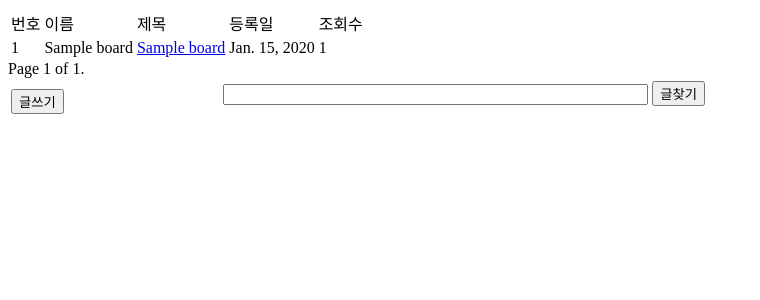
After one commit to touch8move/simpleboard, a Django app: page /board/ in a window 1280 px wide. The commit adds this page. Shown: the top 300 px of the page, without its empty margins (0-760 px from the left). Run offline with Django 3.2, Linux system fonts and the light colour scheme; tables that the repository leaves empty hold one stand-in row (values such as "Sample post").

Commit message:
리스트,입력,뷰URL&html

```diff
--- a/board/templates/listSpecificPage.html
+++ b/board/templates/listSpecificPage.html
@@ -65,7 +65,7 @@ totalCnt: <strong>{{ totalCnt }}</strong> current_page: <strong>{{ current_page
 
 <table width=700>
     <tr>
-        <td><input type=button value="글쓰기"  OnClick="window.location='/show_write_form'">    </td>
+        <td><input type=button value="글쓰기" onclick="location.href={% url 'new_board' %}"></td>
         <td><form name=searchf method=post action="/searchWithSubject/">
             <p align=right><input type=text name=searchStr size=50  maxlength=50>
             <input type=submit value="글찾기"></p>
--- /dev/null
+++ b/board/templates/lists.html
@@ -0,0 +1,53 @@
+<table>
+    <tr>
+        <td>번호</td>
+        <td>이름</td>
+        <td>제목</td>
+        <td>등록일</td>
+        <td>조회수</td>
+    </tr>
+
+    {% if boards %}
+        <ul>
+            {% for boardRow in boards %}
+            <tr>
+            <td>{{ boardRow.id }}</td>
+            <td>{{ boardRow.name }}</td>
+            <td><a href="{%url 'board_view' boardRow.id %}">{{ boardRow.subject }}</a></td>
+            <td>{{ boardRow.created_date }}</td>
+            <td>{{ boardRow.hits }}</td>
+            </tr>
+            {% endfor %}
+        </ul>
+    {% else %}
+        <p>No Data.</p>
+    {% endif %}
+</table>
+
+
+<div class="pagination">
+    <span class="step-links">
+        {% if boards.has_previous %}
+            <a href="?page={{ boards.previous_page_number }}">previous</a>
+        {% endif %}
+
+        <span class="current">
+            Page {{ boards.number }} of {{ boards.paginator.num_pages }}.
+        </span>
+
+        {% if boards.has_next %}
+            <a href="?page={{ boards.next_page_number }}">next</a>
+        {% endif %}
+    </span>
+</div>
+
+
+<table width=700>
+    <tr>
+        <td><input type=button value="글쓰기" onclick="location.href={% url 'new_board' %}"></td>
+        <td><form name=searchf method=post action="/searchWithSubject/">
+            <p align=right><input type=text name=searchStr size=50  maxlength=50>
+            <input type=submit value="글찾기"></p>
+        </td>
+    </tr>
+</table>
--- a/board/views.py
+++ b/board/views.py
@@ -3,13 +3,13 @@
 #from django.template.loader import get_template
 #from django.template import Template, Context
 #from django.http import Http404, HttpResponse
-from django.shortcuts import render_to_response, render
+from django.shortcuts import render_to_response, render, redirect
 from django.utils import timezone
-from board.models import DjangoBoard
+from board.models import Board
 from django.views.decorators.csrf import csrf_exempt
 from django.http import HttpResponseRedirect
 from board.pagingHelper import pagingHelper
-
+from board.forms import BoardForm
 from django.core.paginator import Paginator, EmptyPage, PageNotAnInteger
 #from django.core.urlresolvers import reverse
 
@@ -19,68 +19,79 @@ rowsPerPage = 2
 
 
 def home(request):
-    #OK
-    #url = '/listSpecificPageWork?current_page=1'
-    #return HttpResponseRedirect(url)
 
-    # boardList = DjangoBoard.objects.order_by('-id')[0:2]
-    boardList = DjangoBoard.objects.all()
-    # current_page =1
-    # totalCnt = DjangoBoard.objects.all().count()
-
-    # pagingHelperIns = pagingHelper();
-    # totalPageList = pagingHelperIns.getTotalPageList( totalCnt, rowsPerPage)
-    # print ('totalPageList', totalPageList)
-
+    boardList = Board.objects.order_by('-id')
     paginator = Paginator(boardList, 2) # Show 25 contacts per page
 
     page = request.GET.get('page')
     try:
         boards = paginator.page(page)
     except PageNotAnInteger:
-        # If page is not an integer, deliver first page.
         boards = paginator.page(1)
     except EmptyPage:
-        # If page is out of range (e.g. 9999), deliver last page of results.
         boards = paginator.page(paginator.num_pages)
-
-    return render(request, 'listSpecificPage.html', {'boards': boards})
-
-
-    # return render_to_response('listSpecificPage.html', {'boardList': boardList, 'totalCnt': totalCnt,
-                                                        # 'current_page':current_page ,'totalPageList':totalPageList} )
+    return render(request, 'lists.html', {'boards': boards})
 
 #===========================================================================================
-def show_write_form(request):
-    return render_to_response('writeBoard.html')
+def write(request):
+    form = BoardForm(data=request.POST)
+    if form.is_valid():
+        board_ = form.save()
+        # print ("ID", board_.id)
+        # board_.save()
+        # board_.object.id
+        return redirect(board_)
+    return render(request, 'writeBoard.html', {"form": form})
 
 #===========================================================================================
 @csrf_exempt
 def DoWriteBoard(request):
-    br = DjangoBoard (subject = request.POST['subject'],
-                      name = request.POST['name'],
-                      mail = request.POST['email'],
-                      memo = request.POST['memo'],
-                      created_date = timezone.now(),
-                      hits = 0
-                     )
-    br.save()
+    # br = Board (subject = request.POST['subject'],
+    #                   name = request.POST['name'],
+    #                   mail = request.POST['email'],
+    #                   memo = request.POST['memo'],
+    #                   created_date = timezone.now(),
+    #                   hits = 0
+    #                  )
+    # br.save()
+
+    form = BoardForm(data=request.POST)
+    if form.is_valid():
+        # list_ = List.objects.create()
+        board = form.save()
+        return redirect(board)
+    return render(request, 'home.html')
+
 
     # 다시 조회
     url = '/listSpecificPageWork?current_page=1'
     return HttpResponseRedirect(url)
 
 
+def view(request, board_id):
+    # list_ = List.objects.get(id=list_id)
+    board_ = Board.objects.get(id=board_id)
+    # form = ExistingListItemForm(for_list=list_)
+    # if request.method == 'POST':
+        # form = ExistingListItemForm(for_list=list_, data=request.POST)
+        # if form.is_valid():
+            # form.save()
+            # return redirect(list_)
+    # return render(request, 'list.html', {'list': list_, "form": form})
+    return render(request, 'viewMemo.html', {'board':board_})
+
+
+
 #===========================================================================================
 def viewWork(request):
     pk= request.GET['memo_id']
     #print 'pk='+ pk
-    boardData = DjangoBoard.objects.get(id=pk)
+    boardData = Board.objects.get(id=pk)
     #print boardData.memo
 
     # Update DataBase
     print ('boardData.hits', boardData.hits)
-    DjangoBoard.objects.filter(id=pk).update(hits = boardData.hits + 1)
+    Board.objects.filter(id=pk).update(hits = boardData.hits + 1)
 
     return render_to_response('viewMemo.html', {'memo_id': request.GET['memo_id'],
                                                 'current_page':request.GET['current_page'],
@@ -90,14 +101,14 @@ def viewWork(request):
 #===========================================================================================
 def listSpecificPageWork(request):
     current_page = request.GET['current_page']
-    totalCnt = DjangoBoard.objects.all().count()
+    totalCnt = Board.objects.all().count()
 
     print ('current_page=', current_page)
 
     # 페이지를 가지고 범위 데이터를 조회한다 => raw SQL 사용함
-    boardList = DjangoBoard.objects.raw('SELECT Z.* FROM(SELECT X.*, ceil( rownum / %s ) as page FROM ( SELECT ID,SUBJECT,NAME, CREATED_DATE, MAIL,MEMO,HITS \
-                                        FROM BOARD_DJANGOBOARD  ORDER BY ID DESC ) X ) Z WHERE page = %s', [rowsPerPage, current_page])
-    # boardList = DjangoBoard.objects.
+    boardList = Board.objects.raw('SELECT Z.* FROM(SELECT X.*, ceil( rownum / %s ) as page FROM ( SELECT ID,SUBJECT,NAME, CREATED_DATE, MAIL,MEMO,HITS \
+                                        FROM BOARD_Board  ORDER BY ID DESC ) X ) Z WHERE page = %s', [rowsPerPage, current_page])
+    # boardList = Board.objects.
     print  ('boardList=',boardList, 'count()=', totalCnt)
 
     # 전체 페이지를 구해서 전달...
@@ -117,12 +128,12 @@ def listSpecificPageWork_to_update(request):
     current_page = request.GET['current_page']
     searchStr = request.GET['searchStr']
 
-    #totalCnt = DjangoBoard.objects.all().count()
+    #totalCnt = Board.objects.all().count()
     print ('memo_id', memo_id)
     print ('current_page', current_page)
     print ('searchStr', searchStr)
 
-    boardData = DjangoBoard.objects.get(id=memo_id)
+    boardData = Board.objects.get(id=memo_id)
 
     return render_to_response('viewForUpdate.html', {'memo_id': request.GET['memo_id'],
                                                 'current_page':request.GET['current_page'],
@@ -142,7 +153,7 @@ def updateBoard(request):
     print ('searchStr', searchStr)
 
     # Update DataBase
-    DjangoBoard.objects.filter(id=memo_id).update(
+    Board.objects.filter(id=memo_id).update(
                                                   mail= request.POST['mail'],
                                                   subject= request.POST['subject'],
                                                   memo= request.POST['memo']
@@ -161,12 +172,12 @@ def DeleteSpecificRow(request):
     print ('memo_id', memo_id)
     print ('current_page', current_page)
 
-    p = DjangoBoard.objects.get(id=memo_id)
+    p = Board.objects.get(id=memo_id)
     p.delete()
 
     # Display Page
     # 마지막 메모를 삭제하는 경우, 페이지를 하나 줄임.
-    totalCnt = DjangoBoard.objects.all().count()
+    totalCnt = Board.objects.all().count()
     pagingHelperIns = pagingHelper();
 
     totalPageList = pagingHelperIns.getTotalPageList( totalCnt, rowsPerPage)
@@ -198,18 +209,18 @@ def listSearchedSpecificPageWork(request):
     pageForView = request.GET['pageForView']
     print ('listSearchedSpecificPageWork:searchStr', searchStr, 'pageForView=', pageForView)
 
-    #boardList = DjangoBoard.objects.filter(subject__contains=searchStr)
+    #boardList = Board.objects.filter(subject__contains=searchStr)
     #print  'boardList=',boardList
 
-    totalCnt = DjangoBoard.objects.filter(subject__contains=searchStr).count()
+    totalCnt = Board.objects.filter(subject__contains=searchStr).count()
     print  ('totalCnt=',totalCnt)
 
     pagingHelperIns = pagingHelper();
     totalPageList = pagingHelperIns.getTotalPageList( totalCnt, rowsPerPage)
 
     # like 구문 적용방법
-    boardList = DjangoBoard.objects.raw("""SELECT Z.* FROM ( SELECT X.*, ceil(rownum / %s) as page \
-        FROM ( SELECT ID,SUBJECT,NAME, CREATED_DATE, MAIL,MEMO,HITS FROM BOARD_DJANGOBOARD \
+    boardList = Board.objects.raw("""SELECT Z.* FROM ( SELECT X.*, ceil(rownum / %s) as page \
+        FROM ( SELECT ID,SUBJECT,NAME, CREATED_DATE, MAIL,MEMO,HITS FROM BOARD_Board \
         WHERE SUBJECT LIKE '%%'||%s||'%%' ORDER BY ID DESC) X ) Z WHERE page = %s""", [rowsPerPage, searchStr, pageForView])
 
     print ('boardList=',boardList)
--- a/simpleBoard/urls.py
+++ b/simpleBoard/urls.py
@@ -21,13 +21,15 @@ from board import views
 urlpatterns = [
     url(r'^admin/', admin.site.urls),
     url(r'^$', views.home),
-    url(r'^show_write_form/$', views.show_write_form),
-    url(r'^DoWriteBoard/$', views.DoWriteBoard),
+    url(r'^board/', views.home),
+    url(r'^write/', views.write, name='new_board'),
+    url(r'^view/(\d+)/$', views.view, name='board_view'),
+    # url(r'^DoWriteBoard/$', views.DoWriteBoard),
     url(r'^viewWork/$', views.viewWork),
-    url(r'^listSpecificPageWork/$', views.listSpecificPageWork),
-    url(r'^listSpecificPageWork_to_update/$', views.listSpecificPageWork_to_update),
-    url(r'^updateBoard/$', views.updateBoard),
+    # url(r'^listSpecificPageWork/$', views.listSpecificPageWork),
+    # url(r'^listSpecificPageWork_to_update/$', views.listSpecificPageWork_to_update),
+    # url(r'^updateBoard/$', views.updateBoard),
     url(r'^DeleteSpecificRow/$', views.DeleteSpecificRow),
     url(r'^searchWithSubject/$', views.searchWithSubject),
-    url(r'^listSearchedSpecificPageWork/$', views.listSearchedSpecificPageWork),
+    # url(r'^listSearchedSpecificPageWork/$', views.listSearchedSpecificPageWork),
 ]
```
Also changed, not shown: board/forms.py (added, +35 -0 lines), board/models.py (+15 -9 lines), board/templates/viewMemo.html (+9 -35 lines), board/templates/writeBoard.html (+26 -6 lines), board/migrations/0002_auto_20160916_0052.py (added), board/migrations/0003_auto_20160916_0302.py (added), board/migrations/0004_auto_20160916_0641.py (added).
